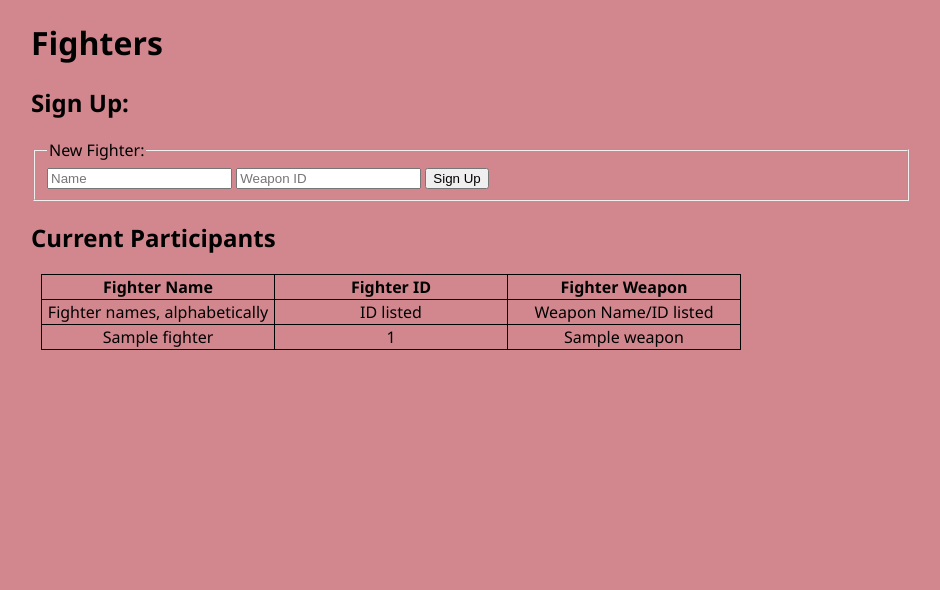
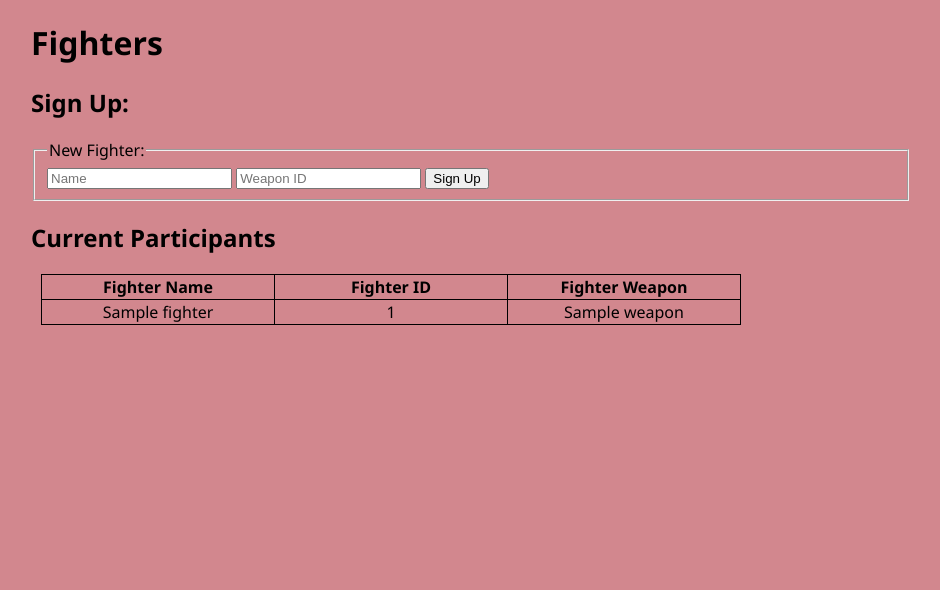
Before and after one commit to spoonser/Tournament-Website---Database-Project, a Flask app: template templates/fighters.html in a window 1280 px wide. Shown: the top 590 px of the page, without its empty margins (169-1109 px from the left). Run offline with Flask 2, Linux system fonts and the light colour scheme; the template is opened without the code that fills it: most values are stand-ins (such as "Sample title", 1, 10 or a date in 2020); some libraries are stand-ins or nearby versions.

Commit message:
Update fighters.html

```diff
--- a/templates/fighters.html
+++ b/templates/fighters.html
@@ -24,11 +24,7 @@
         <th>Fighter ID</th>
         <th>Fighter Weapon</th>
       </tr>
-	  <tr>
-      <td>Fighter names, alphabetically</td>
-      <td>ID listed</td>
-      <td>Weapon Name/ID listed</td>
-      </tr>
+
 	  {% for fighter in fighters %}
 		<tr>
 			<td>{{ fighter['fighterName'] }}</td>
```
